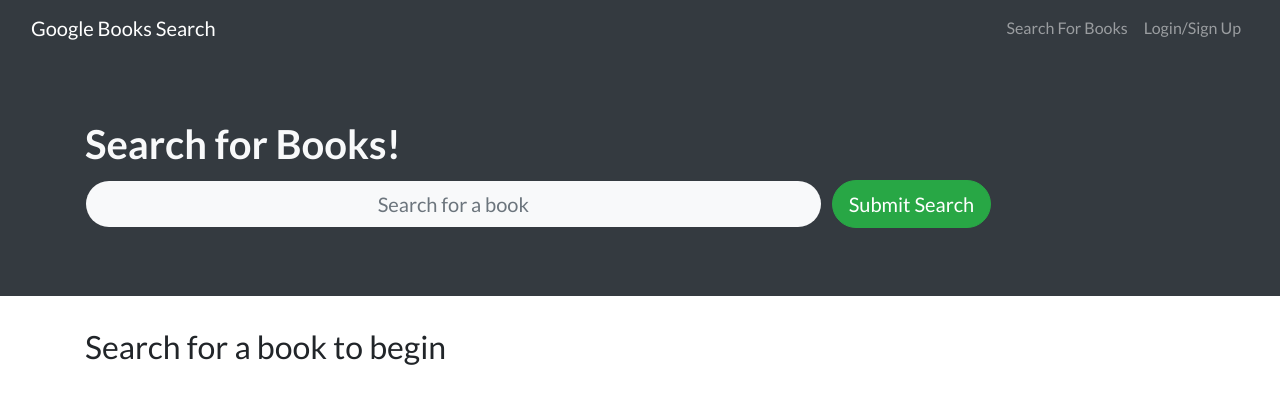
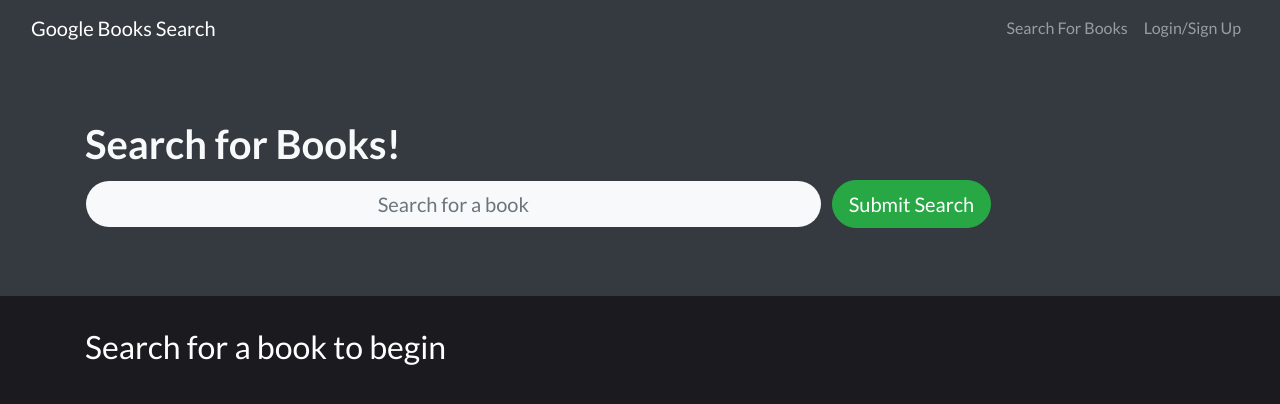
Before and after one commit to maytiara/graphql-api-search-engine, a React (Create React App) app in the folder client/: page / in a window 1280 px wide. Shown: the top 404 px of the page. Built offline with nearby package versions, Linux system fonts and the light colour scheme.

Commit message:
modified css stylesheet for main DOM

```diff
--- a/client/src/index.css
+++ b/client/src/index.css
@@ -1,5 +1,7 @@
 body {
   font-family: 'Lato', sans-serif;
+  background-color: rgb(27, 26, 31);
+  color: white;
 }
 
 h1,
```
